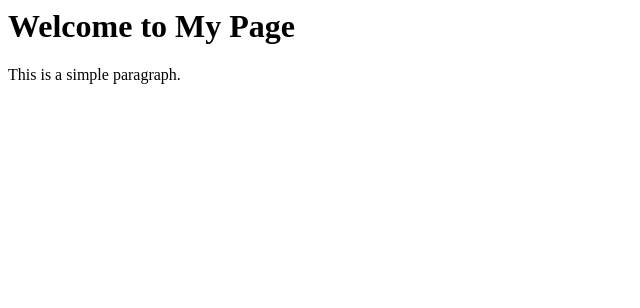
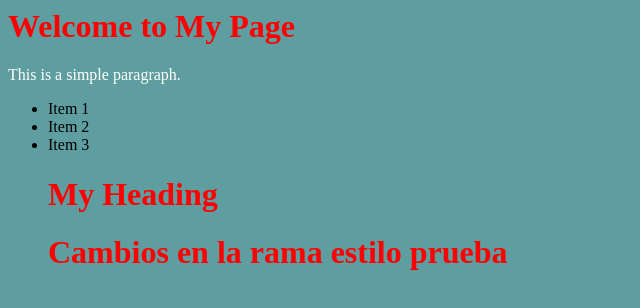
Before and after one commit to Misa290607/prueba_git, a plain HTML site: page index.html in a window 1280 px wide. Shown: the whole page, without its empty margins (0-640 px from the left). Drawn offline with Linux system fonts and the light colour scheme.

Commit message:
feat: se agreago cambios en la rama estilo prueba.

```diff
--- a/css/style.css
+++ b/css/style.css
@@ -0,0 +1,10 @@
+*{
+    background-color: cadetblue;
+}
+p{
+    color: white;
+}
+
+h1{
+    color: red;
+}
--- a/index.html
+++ b/index.html
@@ -1,9 +1,18 @@
 <html>
     <head>
         <title>My Page</title>
+        <link  rel = "stylesheet"href = "css/style.css ">
     </head>
     <body>
         <h1>Welcome to My Page</h1>
         <p>This is a simple paragraph.</p>
+        <ul>
+            <li>Item 1</li>
+            <li>Item 2</li>
+            <li>Item 3</li>
+            <h1>My Heading</h1>
+            <h1>Cambios en la rama estilo prueba</h1>
+        </ul>
+        <h1></h1>
     </body>
 </html>
--- a/js/script.js
+++ b/js/script.js
@@ -0,0 +1 @@
+//TODO: hacer la lógica del frontend
```
